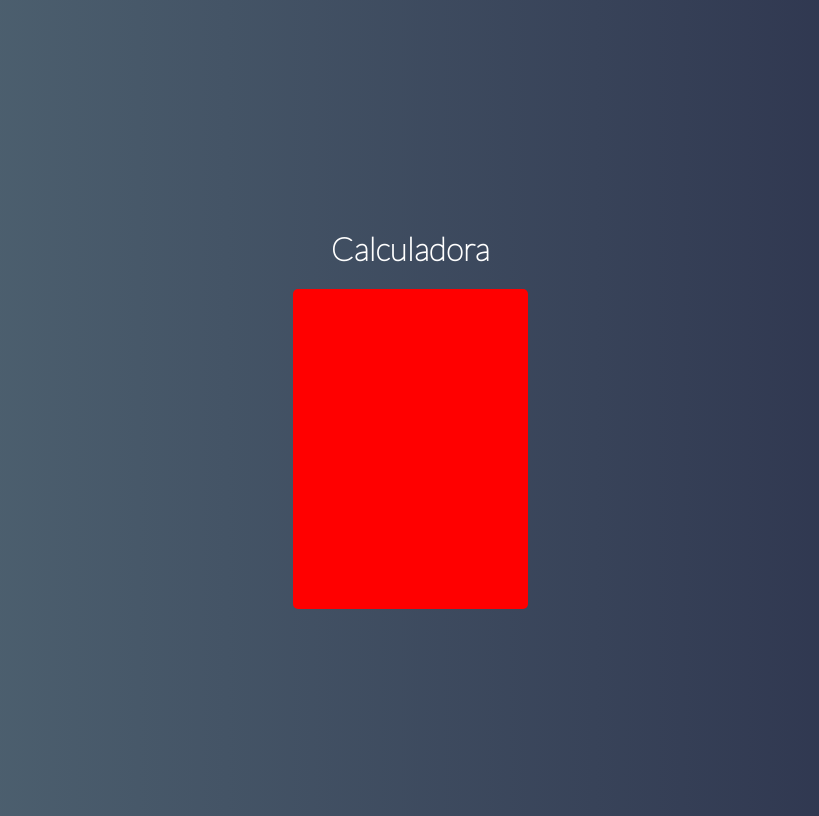
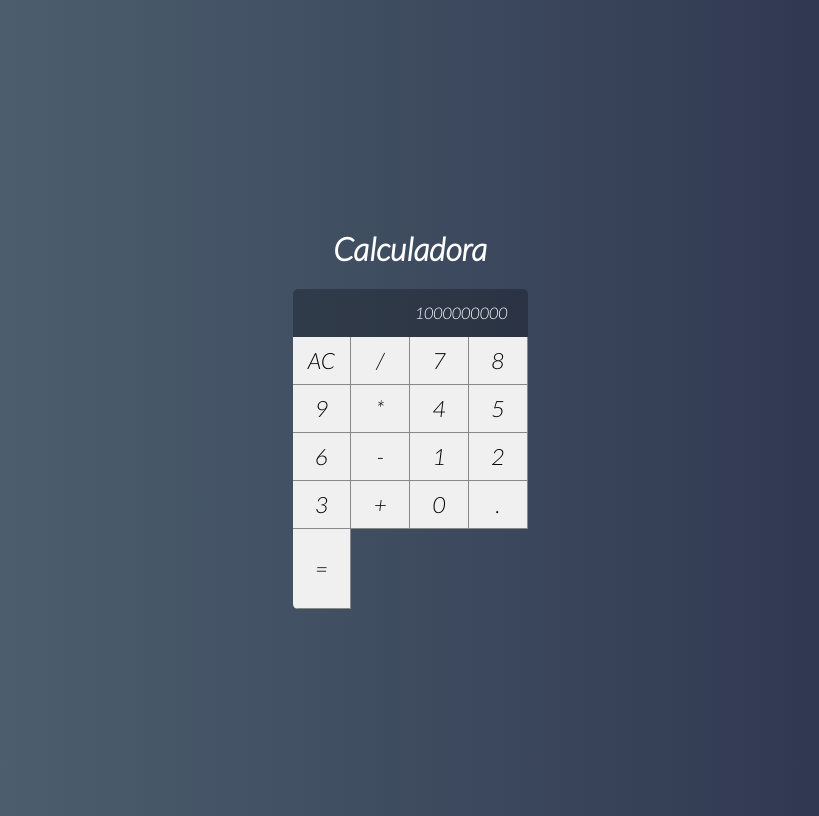
Before and after one commit to dan1el-alme1da/calculadora, a React (Create React App) app in the folder calculadora/: page / in a window 1280 px wide. Shown: the whole page, without its empty margins (230-1049 px from the left). Built offline with nearby package versions, Linux system fonts and the light colour scheme.

Commit message:
button organization

```diff
--- /dev/null
+++ b/calculadora/src/components/Button.css
@@ -0,0 +1,13 @@
+:root {
+    --bg-button: #f0f0f0;
+    --border-button: solid 1px #888;
+}
+
+.button {
+    font-size: 1.4em;
+    background-color: var(--bg-button);
+    border: none;
+    border-right: var(--border-button);
+    border-bottom: var(--border-button);
+    outline: none;
+}
--- /dev/null
+++ b/calculadora/src/components/Button.jsx
@@ -0,0 +1,5 @@
+import React from "react";
+import './Button.css';
+
+export default props =>
+<button className="button">{props.label}</button>
--- /dev/null
+++ b/calculadora/src/components/Display.css
@@ -0,0 +1,10 @@
+.display {
+    grid-column: span 4;
+    background-color: #0004;
+
+    display: flex;
+    justify-content: flex-end;
+    align-items: center;
+    padding: 20px;
+    font-size: 2,1em;
+}
--- /dev/null
+++ b/calculadora/src/components/Display.jsx
@@ -0,0 +1,5 @@
+import React from "react";
+import './Display.css';
+
+export default props =>
+    <div className="display">{props.value}</div>
--- a/calculadora/src/index.css
+++ b/calculadora/src/index.css
@@ -1,6 +1,6 @@
 @font-face {
   font-family: 'Robotomono';
-  src: url('./fonts/Lato-Thin.ttf');
+  src: url('./fonts/Lato-LightItalic.ttf');
 }
 
 * {
--- a/calculadora/src/main/Calculator.css
+++ b/calculadora/src/main/Calculator.css
@@ -3,5 +3,8 @@
     width: 235px;
     border-radius: 5px;
     overflow: hidden;
-    background-color: red;
+
+    display:grid;
+    grid-template-columns: repeat(4, 25%);
+    grid-template-rows: 48px 48px 48px 48px 48px;
 }
--- a/calculadora/src/main/Calculator.jsx
+++ b/calculadora/src/main/Calculator.jsx
@@ -1,10 +1,33 @@
 import react, { Component } from 'react'
 import './Calculator.css'
+import Button from '../components/Button';
+
+import Display from '../components/Display';
 
 export default class Calculator extends Component {
     render() {
         return (
             <div className='calculator'>
+                <Display value={1000000000}/>
+                <Button label="AC"/>
+                <Button label="/"/>
+                <Button label="7"/>
+                <Button label="8"/>
+                <Button label="9"/>
+                <Button label="*"/>
+                <Button label="4"/>
+                <Button label="5"/>
+                <Button label="6"/>
+                <Button label="-"/>
+                <Button label="1"/>
+                <Button label="2"/>
+                <Button label="3"/>
+                <Button label="+"/>
+                <Button label="0"/>
+                <Button label="."/>
+                <Button label="="/>
+
+
 
             </div>
         )
```
Also changed, not shown: calculadora/src/fonts/Lato-LightItalic.ttf (added), calculadora/src/fonts/Lato-Thin.ttf (deleted).
